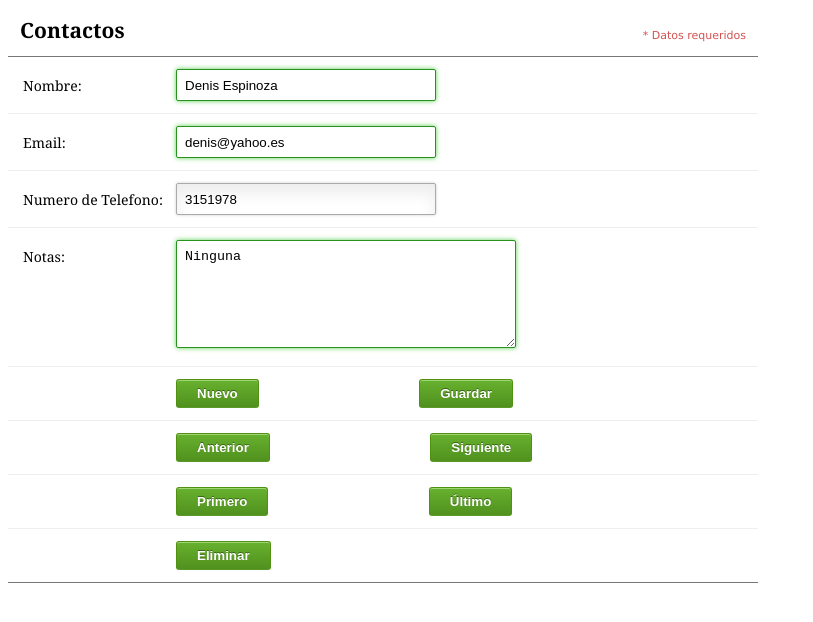
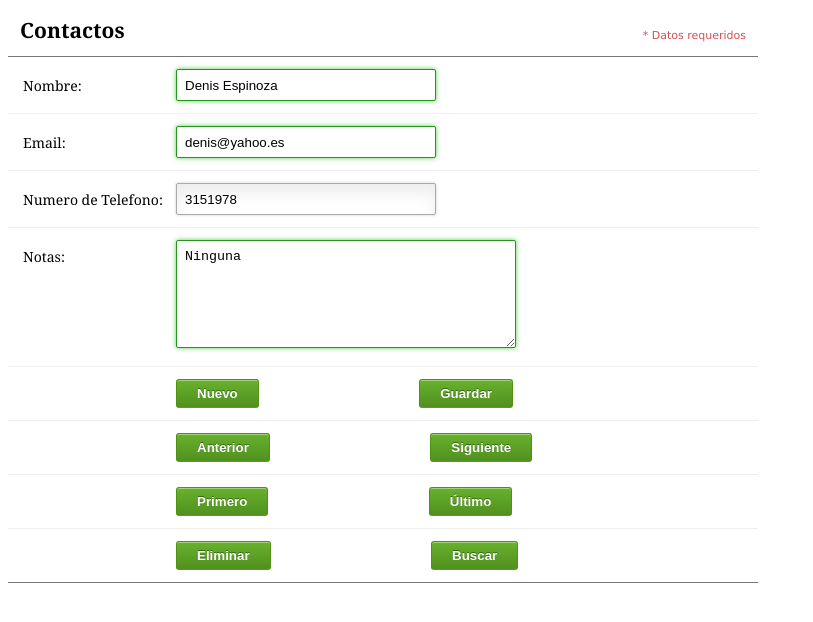
Before and after one commit to SideMasterGM/agenda, a plain HTML site: page agenda.html in a window 1280 px wide. Shown: the whole page, without its empty margins (0-813 px from the left). Drawn offline with Linux system fonts and the light colour scheme.

Commit message:
Función Buscar agregada

```diff
--- a/agenda.html
+++ b/agenda.html
@@ -50,8 +50,9 @@
 
                 <li>
                     <button class="submit" id="delete" type="button" onclick="borrar();">Eliminar</button>
+                    <button class="submit" id="search" type="button" onclick="buscar();">Buscar</button>
+                </li>
 
-                </li>
             </ul>
         </div>
     </form>
--- a/js/script.js
+++ b/js/script.js
@@ -215,3 +215,31 @@ function ultimo(){
 	phone.value = Agenda[count-1][2];
 	notas.value = Agenda[count-1][3];
 }
+
+function buscar(){
+	var name = document.getElementById("name"),
+		email = document.getElementById("email"),
+		phone = document.getElementById("phone"),
+		notas = document.getElementById("notas");
+
+	var value = prompt("Ingrese el nombre del usuario a buscar: ");
+
+	var contar = 0;
+
+
+	if (value != "null"){
+		for (var i=0; i<count; i++){
+			if (Agenda[i][0] == value){
+				name.value = Agenda[i][0];
+				email.value = Agenda[i][1];
+				phone.value = Agenda[i][2];
+				notas.value = Agenda[i][3];
+				contar = 1;
+			}
+		}
+
+		if (contar == 0){
+			alert("Usuario no encontrado!.");
+		}
+	}
+}
```
